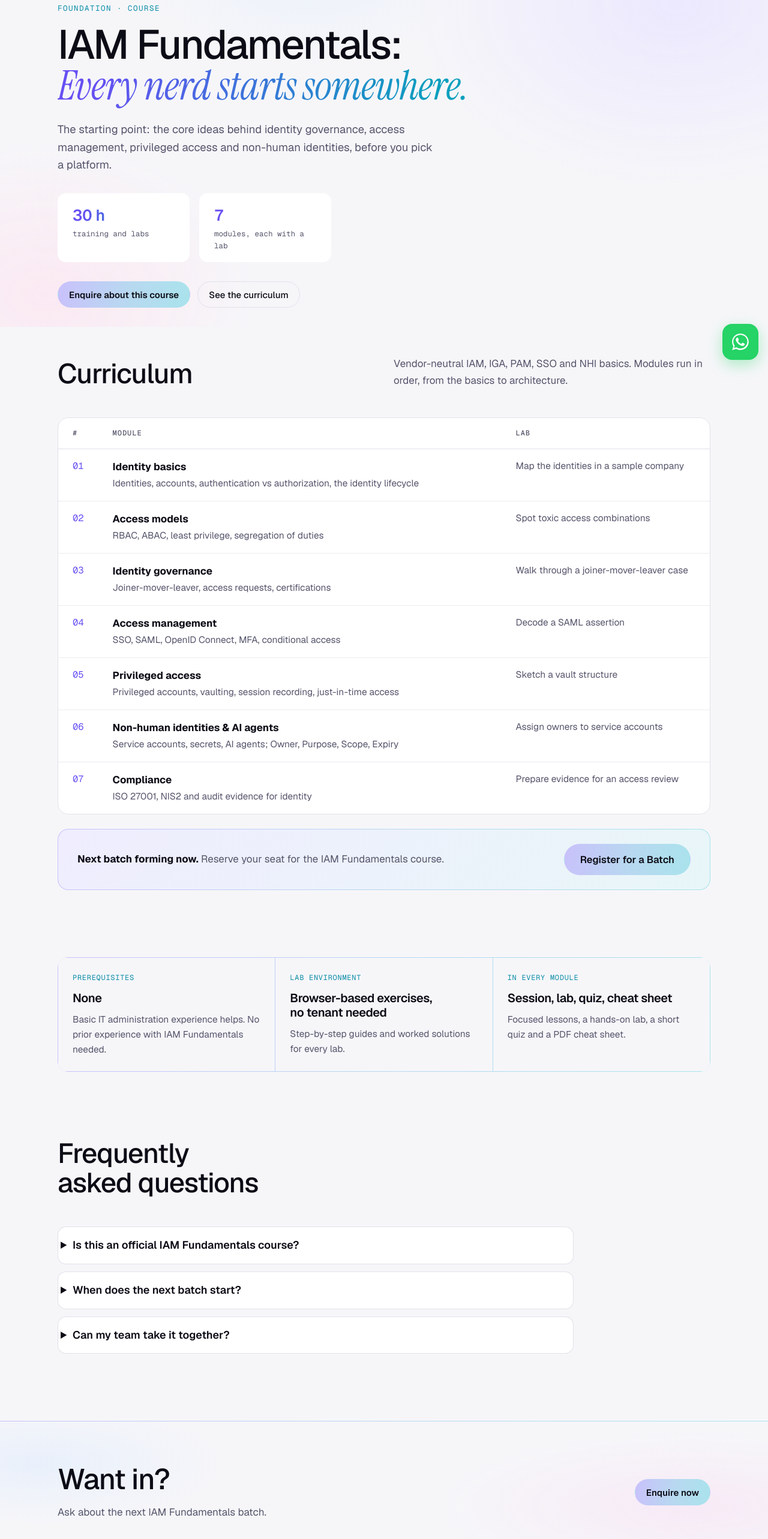
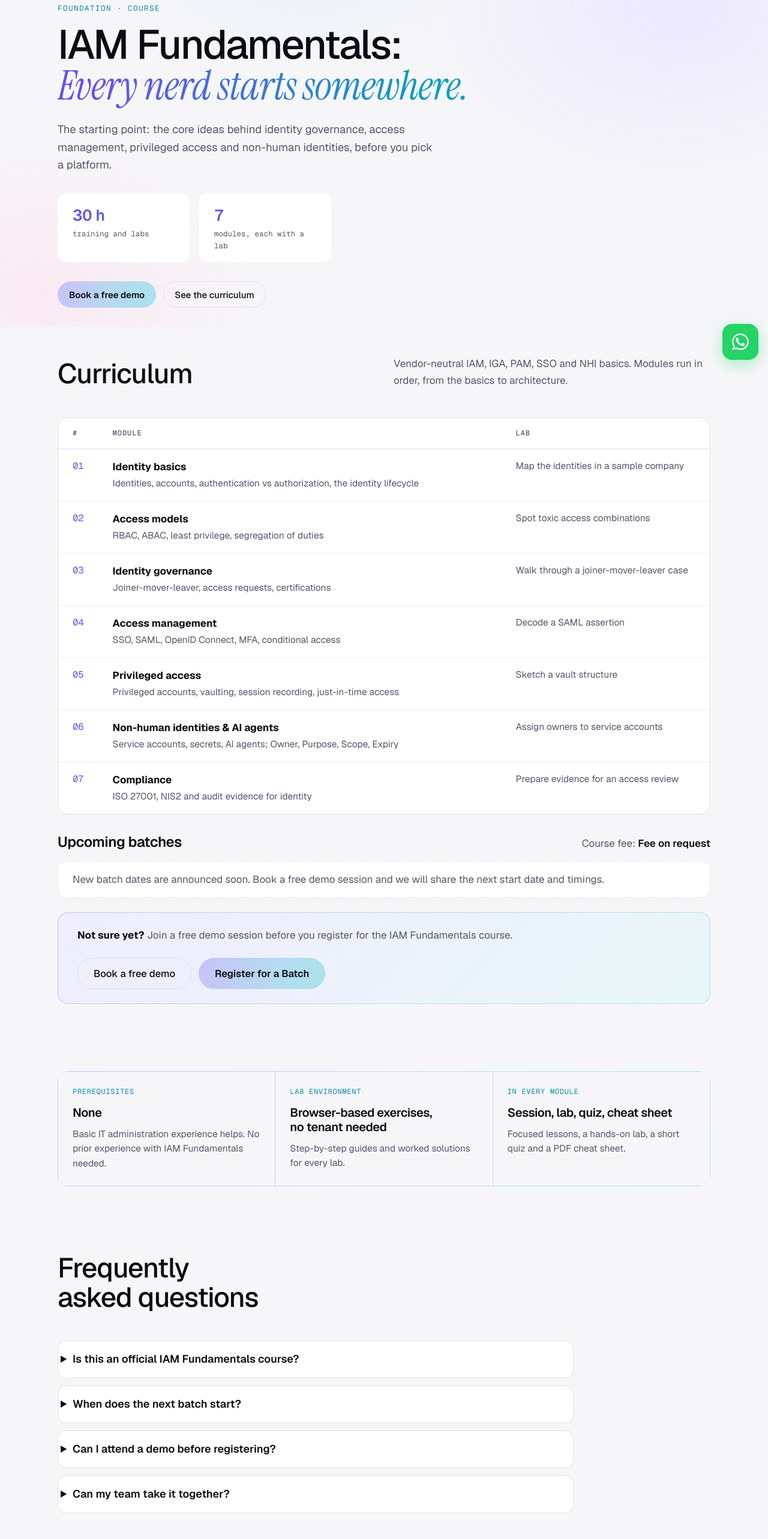
Before and after one commit to arku1812/IAMNerds, a Next.js app in the folder iamnerds-next/: page /courses/iam-fundamentals in a window 1280 px wide. Shown: the part 184-2750 px from the top of the page at 60% size. Built offline with nearby package versions, Linux system fonts and the light colour scheme.

Commit message:
Course page: upcoming batches, fee, free demo, testimonials

```diff
--- a/iamnerds-next/pages/courses/[slug].js
+++ b/iamnerds-next/pages/courses/[slug].js
@@ -3,8 +3,10 @@ import { Seo, Crumbs, CtaBand } from '../../lib/Layout';
 import { COURSES, SITE, bySlug } from '../../lib/data';
 import { logoFor } from '../../lib/logos';
 import { VendorMark } from '../../lib/CourseCard';
+import { CourseBatches, upcomingBatches, demoHref } from '../../lib/Batches';
+import Testimonials from '../../lib/Testimonials';
 
-export default function Course({ slug, logo }) {
+export default function Course({ slug, logo, batches }) {
   const c = bySlug(slug);
   const path = `/courses/${c.slug}`;
   const n = c.modules.length;
@@ -39,7 +41,7 @@ export default function Course({ slug, logo }) {
             <div className="fact"><div className="n">{n}</div><div className="l">modules, each with a lab</div></div>
           </div>
           <div className="cta" style={{ marginTop: 'var(--s6)' }}>
-            <Link className="btn primary" href={`/contact?course=${encodeURIComponent(c.title)}#talk`}>Enquire about this course</Link>
+            <Link className="btn primary" href={demoHref(c.title)}>Book a free demo</Link>
             <a className="btn" href="#curriculum">See the curriculum</a>
           </div>
         </div>
@@ -59,10 +61,7 @@ export default function Course({ slug, logo }) {
             ))}
           </tbody>
         </table></div>
-        <div className="register-row">
-          <p><b>Next batch forming now.</b> Reserve your seat for the {c.title} course.</p>
-          <Link className="btn primary btn-lg" href={`/contact?course=${encodeURIComponent(c.title)}#talk`}>Register for a Batch</Link>
-        </div>
+        <CourseBatches course={c} batches={batches} />
       </div></section>
 
       {c.capstone && (
@@ -82,15 +81,18 @@ export default function Course({ slug, logo }) {
         </div>
       </div></section>
 
+      <Testimonials course={c.slug} />
+
       <section className="band"><div className="wrap">
         <div className="sec-head"><h2>Frequently asked questions</h2><p /></div>
         <div className="faq">
           <details><summary>Is this an official {c.title} course?</summary><p>No. It is independent training written by practitioners. Vendor and product names are used only to describe what the course covers.</p></details>
-          <details><summary>When does the next batch start?</summary><p>Send an enquiry or message us on WhatsApp and we will share the next batch dates and timings.</p></details>
+          <details><summary>When does the next batch start?</summary><p>Upcoming start dates are listed above. If none are listed yet, book a free demo session or message us on WhatsApp and we will share the next batch dates and timings.</p></details>
+          <details><summary>Can I attend a demo before registering?</summary><p>Yes. Book a free demo session to meet the instructor, see how labs work and ask your questions before you pay.</p></details>
           <details><summary>Can my team take it together?</summary><p>Yes. Get in touch for team batches and private sessions.</p></details>
         </div>
       </div></section>
-      <CtaBand title="Want in?" text={`Ask about the next ${c.title} batch.`} href={`/contact?course=${encodeURIComponent(c.title)}#talk`} label="Enquire now" />
+      <CtaBand title="Want in?" text={`Book a free demo for the ${c.title} course, then pick your batch.`} href={demoHref(c.title)} label="Book a free demo" />
     </>
   );
 }
@@ -100,5 +102,5 @@ export function getStaticPaths() {
 }
 
 export function getStaticProps({ params }) {
-  return { props: { slug: params.slug, logo: logoFor(params.slug) } };
+  return { props: { slug: params.slug, logo: logoFor(params.slug), batches: upcomingBatches(params.slug) } };
 }
```
